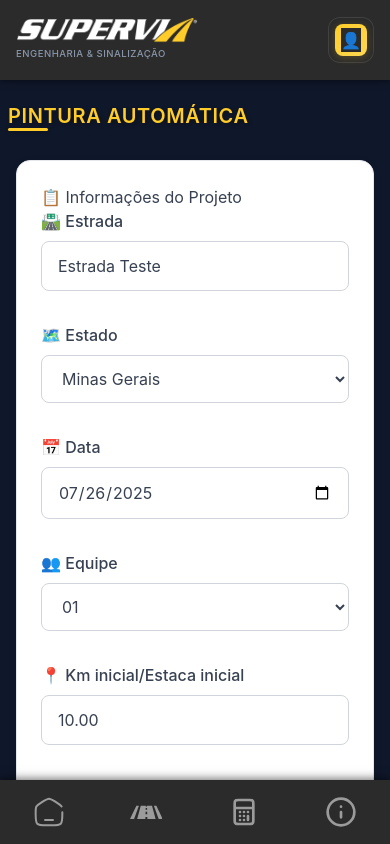
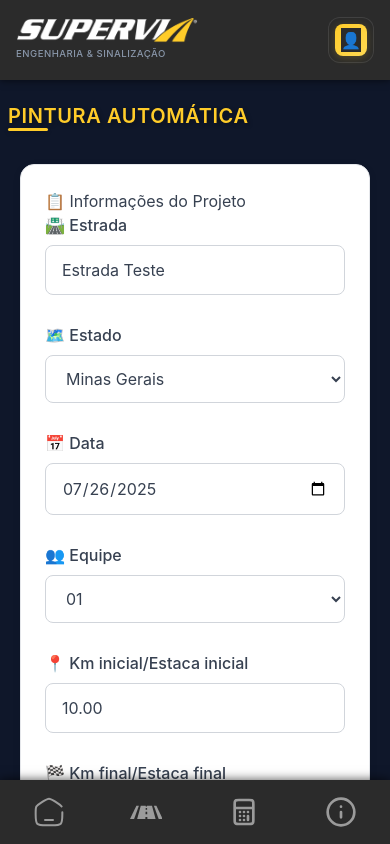
Before and after one commit to MMarafelli/SuperviaApp, a React (Vite) app: page /SuperviaApp/CalcTintaEsfera in a window 390 px wide. Built offline with nearby package versions, Linux system fonts and the light colour scheme.

Commit message:
correcao layout

```diff
--- a/public/sw.js
+++ b/public/sw.js
@@ -1,12 +1,14 @@
-const CACHE_NAME = 'supervia-v1.0.0';
+const CACHE_NAME = 'supervia-v1.0.5';
 const urlsToCache = [
   '/',
   '/SuperviaApp/',
   '/assets/icons/favicon.png',
+  '/assets/icons/logo.png',
   '/assets/icons/logo-sv.png',
   '/assets/icons/apple-touch-icon.png',
   '/assets/icons/icon_192.png',
   '/assets/icons/icon_512.png',
+  '/assets/icons/192x192.png',
   '/manifest.json'
 ];
 
--- a/public/version.json
+++ b/public/version.json
@@ -1,5 +1,5 @@
 {
-  "version": "1754098438795",
-  "buildTime": "2025-08-02T01:33:58.795Z",
-  "timestamp": 1754098438814
+  "version": "1754104405457",
+  "buildTime": "2025-08-02T03:13:25.456Z",
+  "timestamp": 1754104405786
 }
--- a/src/components/UpdateNotification/UpdateNotification.css
+++ b/src/components/UpdateNotification/UpdateNotification.css
@@ -2,6 +2,7 @@
 .update-notification-position {
   /* Desktop - posição normal */
   bottom: 1rem;
+  z-index: 99999 !important; /* Força ficar acima de tudo, incluindo navbar */
 }
 
 /* Mobile - acima da barra de navegação */
--- a/src/components/UpdateNotification/UpdateNotification.tsx
+++ b/src/components/UpdateNotification/UpdateNotification.tsx
@@ -48,7 +48,7 @@ const UpdateNotification: React.FC = () => {
   }
 
   return (
-    <div className="fixed left-4 right-4 z-50 max-w-md mx-auto update-notification-position">
+    <div className="fixed left-4 right-4 max-w-md mx-auto update-notification-position" style={{zIndex: 99999}}>
       <div className="bg-blue-600 text-white p-4 rounded-lg shadow-lg border border-blue-500">
         <div className="flex items-start space-x-3">
           <div className="flex-shrink-0">
--- a/src/components/ui/CalculationComponents.css
+++ b/src/components/ui/CalculationComponents.css
@@ -8,15 +8,42 @@
     box-shadow: 0 2px 8px 0 rgba(0,0,0,0.07);
     padding: 1.5rem 1.5rem !important;
     border: 1.5px solid #e5e7eb;
-    margin-bottom: 2rem;
+    margin-bottom: 1rem;
     transition: box-shadow 0.2s, border-color 0.2s;
 }
 
-/* RESPONSIVIDADE MOBILE */
-@media (max-width: 768px) {
+/* RESPONSIVIDADE TABLET */
+@media (min-width: 768px) and (max-width: 1023px) {
     .calculation-section {
-        padding: var(--sv-space-2);
-        margin-bottom: var(--sv-space-1);
+        padding: 1.25rem !important;
+        margin-bottom: 1rem;
+        border-radius: 10px !important;
+    }
+
+    .calculation-section-title {
+        font-size: 1rem;
+        margin-bottom: 0.75rem;
+        gap: 0.375rem;
+    }
+
+    .field-group {
+        margin-bottom: 0.75rem;
+        gap: 0.375rem;
+    }
+
+    .field-row {
+        gap: 0.75rem;
+        margin-bottom: 0.75rem;
+    }
+}
+
+/* RESPONSIVIDADE MOBILE - Muito mais compacto */
+@media (max-width: 767px) {
+    .calculation-section {
+        padding: 1rem !important;
+        margin-bottom: 1rem;
+        border-radius: 8px !important;
+        border-width: 1px;
     }
 }
 
@@ -31,11 +58,12 @@
 }
 
 /* RESPONSIVIDADE MOBILE */
-@media (max-width: 768px) {
+@media (max-width: 767px) {
     .calculation-section-title {
-        font-size: var(--sv-text-sm);
-        margin-bottom: var(--sv-space-2);
-        gap: var(--sv-space-1);
+        font-size: 0.9rem;
+        margin-bottom: 0.5rem;
+        gap: 0.25rem;
+        line-height: 1.2;
     }
 }
 
@@ -63,6 +91,14 @@
     gap: var(--sv-space-1);
 }
 
+/* RESPONSIVIDADE MOBILE - Espaçamento melhorado */
+@media (max-width: 767px) {
+    .field-group {
+        margin-bottom: 0.5rem;
+        gap: 0.25rem;
+    }
+}
+
 /* Field Row */
 .field-row {
     display: flex;
@@ -71,11 +107,12 @@
     margin-bottom: var(--sv-space-2);
 }
 
-@media (max-width: 768px) {
+@media (max-width: 767px) {
     .field-row {
         flex-direction: column;
         align-items: stretch;
-        gap: var(--sv-space-1);
+        gap: 0.375rem;
+        margin-bottom: 0.5rem;
     }
 }
 
@@ -88,7 +125,7 @@
     flex-shrink: 0;
 }
 
-@media (max-width: 768px) {
+@media (max-width: 767px) {
     .field-label {
         min-width: auto;
         font-size: var(--sv-text-xs);
@@ -155,7 +192,7 @@
     flex-wrap: wrap;
 }
 
-@media (max-width: 768px) {
+@media (max-width: 767px) {
     .button-group {
         justify-content: stretch;
     }
--- a/src/components/ui/FormFields.css
+++ b/src/components/ui/FormFields.css
@@ -5,6 +5,23 @@
     gap: 0.125rem;
     width: 100%;
     box-sizing: border-box;
+    margin-bottom: 1rem; /* Espaçamento padrão entre campos */
+}
+
+/* RESPONSIVIDADE TABLET */
+@media (min-width: 768px) and (max-width: 1023px) {
+    .sv-field-group {
+        margin-bottom: 0.75rem; /* Espaçamento adequado para tablet */
+        gap: 0.125rem;
+    }
+}
+
+/* RESPONSIVIDADE MOBILE - Campos com espaçamento melhorado */
+@media (max-width: 767px) {
+    .sv-field-group {
+        margin-bottom: 0.75rem; /* Melhor espaçamento para mobile */
+        gap: 0.125rem; /* Gap razoável */
+    }
 }
 
 .sv-label {
@@ -19,13 +36,24 @@
     text-overflow: ellipsis;
 }
 
-/* RESPONSIVIDADE MOBILE - Labels ainda menores */
-@media (max-width: 768px) {
+/* RESPONSIVIDADE TABLET */
+@media (min-width: 768px) and (max-width: 1023px) {
     .sv-label {
-        font-size: 0.75rem;
-        margin-top: 0.0625rem;
-        margin-bottom: 0.0625rem;
+        font-size: 0.8rem;
+        margin-top: 0.125rem;
+        margin-bottom: 0.125rem;
+        line-height: 1.2;
+    }
+}
+
+/* RESPONSIVIDADE MOBILE - Labels com tamanho legível */
+@media (max-width: 767px) {
+    .sv-label {
+        font-size: 0.75rem; /* Tamanho legível */
+        margin-top: 0.125rem; /* Espaçamento adequado */
+        margin-bottom: 0.125rem; /* Espaçamento adequado */
         max-width: 100%;
+        line-height: 1.2;
     }
 }
 
@@ -53,15 +81,27 @@
     box-sizing: border-box;
 }
 
-/* RESPONSIVIDADE MOBILE - Inputs compactos mas funcionais */
-@media (max-width: 768px) {
+/* RESPONSIVIDADE TABLET */
+@media (min-width: 768px) and (max-width: 1023px) {
     .sv-input {
-        padding: 6px 8px;
-        font-size: 12px;
-        min-height: 36px;
-        max-height: 36px;
-        height: 36px;
+        padding: 8px 10px;
+        font-size: 13px;
+        min-height: 2.5rem;
+        max-height: 2.5rem;
+        height: 2.5rem;
+    }
+}
+
+/* RESPONSIVIDADE MOBILE - Inputs com tamanho adequado */
+@media (max-width: 767px) {
+    .sv-input {
+        padding: 8px 10px; /* Padding adequado */
+        font-size: 12px; /* Tamanho legível */
+        min-height: 2.25rem; /* Altura adequada */
+        max-height: 2.25rem;
+        height: 2.25rem;
         border-width: 1px;
+        border-radius: 4px; /* Bordas menores */
     }
 }
 
@@ -173,17 +213,32 @@
     padding-right: 40px;
 }
 
-/* RESPONSIVIDADE MOBILE - Selects compactos */
-@media (max-width: 768px) {
+/* RESPONSIVIDADE TABLET */
+@media (min-width: 768px) and (max-width: 1023px) {
     .sv-select {
-        padding: 6px 8px;
-        font-size: 12px;
-        min-height: 36px;
-        max-height: 36px;
-        height: 36px;
-        padding-right: 28px;
+        padding: 8px 10px;
+        font-size: 13px;
+        min-height: 2.5rem;
+        max-height: 2.5rem;
+        height: 2.5rem;
+        padding-right: 30px;
+        background-position: right 8px center;
+    }
+}
+
+/* RESPONSIVIDADE MOBILE - Selects com tamanho adequado */
+@media (max-width: 767px) {
+    .sv-select {
+        padding: 8px 10px; /* Padding adequado */
+        font-size: 12px; /* Tamanho legível */
+        min-height: 2.25rem; /* Altura adequada */
+        max-height: 2.25rem;
+        height: 2.25rem;
+        padding-right: 28px; /* Espaço para seta */
         background-position: right 6px center;
         border-width: 1px;
+        border-radius: 4px; /* Bordas menores */
+        background-size: 0.875rem; /* Ícone menor */
     }
 }
 
@@ -244,6 +299,27 @@
     color: #111827;
     resize: vertical;
     min-height: 80px;
+}
+
+/* RESPONSIVIDADE TABLET */
+@media (min-width: 768px) and (max-width: 1023px) {
+    .sv-textarea {
+        padding: 8px 10px;
+        font-size: 13px;
+        min-height: 70px;
+        border-radius: 6px;
+    }
+}
+
+/* RESPONSIVIDADE MOBILE - Textarea com tamanho adequado */
+@media (max-width: 767px) {
+    .sv-textarea {
+        padding: 8px 10px; /* Padding adequado */
+        font-size: 12px; /* Tamanho legível */
+        min-height: 65px; /* Altura adequada */
+        border-width: 1px;
+        border-radius: 4px;
+    }
 }
 
 .sv-textarea:focus {
--- a/src/design-system/styles/utilities.css
+++ b/src/design-system/styles/utilities.css
@@ -64,6 +64,20 @@
   max-width: var(--sv-max-width-default);
   margin: 0 auto;
   padding: 0 var(--sv-space-4);
+}
+
+/* RESPONSIVIDADE TABLET */
+@media (min-width: 768px) and (max-width: 1023px) {
+  .sv-container {
+    padding: 0 1rem; /* Espaçamento adequado para tablet */
+  }
+}
+
+/* RESPONSIVIDADE MOBILE - Container com espaçamento mínimo */
+@media (max-width: 767px) {
+  .sv-container {
+    padding: 0 0.75rem; /* 12px - espaçamento mínimo mas legível */
+  }
 }
 
 /* Grid responsivo */
--- a/src/pages/calcTintaEsfera/CalcTintaEsfera.css
+++ b/src/pages/calcTintaEsfera/CalcTintaEsfera.css
@@ -23,20 +23,18 @@
   background: #fff !important;
   border-radius: 12px;
   box-shadow: 0 4px 16px rgba(0,0,0,0.1);
-  margin-bottom: 1.25rem;
+  margin-bottom: 1rem;
   border: 1px solid #e5e7eb;
 }
 
-/* ===== ESPAÇAMENTO ESPECÍFICO PARA O ÚLTIMO CARD ===== */
-.calc-tinta-container .calculation-section:last-child {
-  margin-bottom: 1.25rem;
+/* ===== ESPAÇAMENTO ÚNICO E CONSISTENTE ===== */
+.calc-tinta-container > * {
+  margin-bottom: 1rem;
 }
 
-/* ===== ESPAÇAMENTO CONSISTENTE ENTRE TODOS OS ELEMENTOS ===== */
-.calc-tinta-container > .calculation-section,
-.calc-tinta-container > .divsSegundoQuadroTelaPequena,
-.calc-tinta-container > .levantamento-container {
-  margin-bottom: 1.25rem;
+/* ===== REMOVE MARGIN DO ÚLTIMO ELEMENTO ===== */
+.calc-tinta-container > *:last-child {
+  margin-bottom: 0;
 }
 
 .calc-tinta-container .calculation-section-content {
@@ -48,7 +46,7 @@
 .calc-tinta-container .divsSegundoQuadroTelaPequena {
   display: flex;
   flex-direction: column;
-  gap: 1.25rem;
+  gap: 1rem;
   padding: 0;
   background: transparent;
 }
@@ -360,29 +358,53 @@
   display: block;
 }
 
-/* ===== RESPONSIVIDADE MOBILE ===== */
-@media (max-width: 768px) {
+/* ===== RESPONSIVIDADE TABLET ===== */
+@media (min-width: 768px) and (max-width: 1023px) {
   .calc-tinta-container {
-    padding: 0.5rem;
+    padding: 1rem;
   }
 
-  /* Título segue regra global em backgrounds.css */
+  .calc-tinta-container .calculation-section,
+  .calc-tinta-container .divsSegundoQuadroTelaPequena,
+  .calc-tinta-container .levantamento-container {
+    border-radius: 10px;
+  }
 
-  .calc-tinta-container .calculation-section {
-    margin-bottom: 1.25rem;
+  .calc-tinta-container .divsSegundoQuadroTelaPequena {
+    gap: 1rem;
+  }
+
+  .calc-tinta-container .divsSegundoQuadroTelaPequena .grupo {
+    padding: 1.25rem;
+    border-radius: 10px;
+  }
+
+  .calc-tinta-container .tituloDaDivBloco {
+    margin: -1.25rem -1.25rem 0.75rem -1.25rem;
+    padding: 0.75rem;
+    font-size: 1rem;
+  }
+}
+
+/* ===== RESPONSIVIDADE MOBILE ===== */
+@media (max-width: 767px) {
+  .calc-tinta-container {
+    padding: 0.75rem;
+  }
+
+  .calc-tinta-container .calculation-section,
+  .calc-tinta-container .divsSegundoQuadroTelaPequena,
+  .calc-tinta-container .levantamento-container {
     border-radius: 8px;
   }
 
   .calc-tinta-container .divsSegundoQuadroTelaPequena {
-    gap: 1.25rem;
+    gap: 1rem;
   }
 
   .calc-tinta-container .divsSegundoQuadroTelaPequena .grupo {
     padding: 1rem;
     border-radius: 8px;
-    width: 100%;
-    max-width: none;
-    box-sizing: border-box;
   }
 
   .calc-tinta-container .tituloDaDivBloco {
@@ -398,6 +420,13 @@
   gap: 1rem;
 }
 
+/* RESPONSIVIDADE MOBILE - Gap adequado para legibilidade */
+@media (max-width: 767px) {
+  .calc-tinta-container .sv-grid {
+    gap: 0.75rem;
+  }
+}
+
 .calc-tinta-container .sv-grid-cols-1 {
   grid-template-columns: 1fr;
 }
@@ -405,6 +434,13 @@
 @media (min-width: 768px) {
   .calc-tinta-container .md\:sv-grid-cols-2 {
     grid-template-columns: repeat(2, 1fr);
+  }
+}
+
+/* RESPONSIVIDADE TABLET - Gap para melhor legibilidade */
+@media (min-width: 768px) and (max-width: 1023px) {
+  .calc-tinta-container .sv-grid {
+    gap: 1rem;
   }
 }
 
@@ -417,27 +453,48 @@
 /* ===== BOTÕES DE AÇÃO ===== */
 .calc-tinta-container .action-buttons {
   display: flex;
-  gap: 1rem;
+  gap: 0.75rem;
   justify-content: center;
   align-items: center;
   margin-top: 1rem;
-  flex-wrap: nowrap;
+  flex-wrap: wrap;
+  width: 100%;
+  padding: 0 0.5rem;
+  box-sizing: border-box;
 }
 
 .calc-tinta-container .modern-button {
-  padding: 0.75rem 1.5rem;
+  padding: 0.75rem 1rem;
   border-radius: 8px;
   font-weight: 500;
   border: none;
   cursor: pointer;
   transition: all 0.2s;
-  min-width: 100px;
-  flex-shrink: 0;
+  text-align: center;
+  white-space: nowrap;
+  box-sizing: border-box;
+  font-size: 0.875rem;
+  line-height: 1.2;
+  min-width: 0;
+  flex: 0 1 auto;
 }
 
 .calc-tinta-container .modern-button:hover {
   transform: translateY(-1px);
   box-shadow: 0 4px 12px rgba(0,0,0,0.15);
+}
+
+/* RESPONSIVIDADE PARA BOTÕES - Simples e eficaz */
+@media (max-width: 767px) {
+  .calc-tinta-container .action-buttons {
+    gap: 0.5rem;
+    padding: 0 0.25rem;
+  }
+
+  .calc-tinta-container .modern-button {
+    padding: 0.6rem 0.8rem;
+    font-size: 0.8rem;
+  }
 }
 
 /* ===== LEVANTAMENTO ===== */
```
Also changed, not shown: index.html (+195 -61 lines), src/main.tsx (+0 -12 lines).
